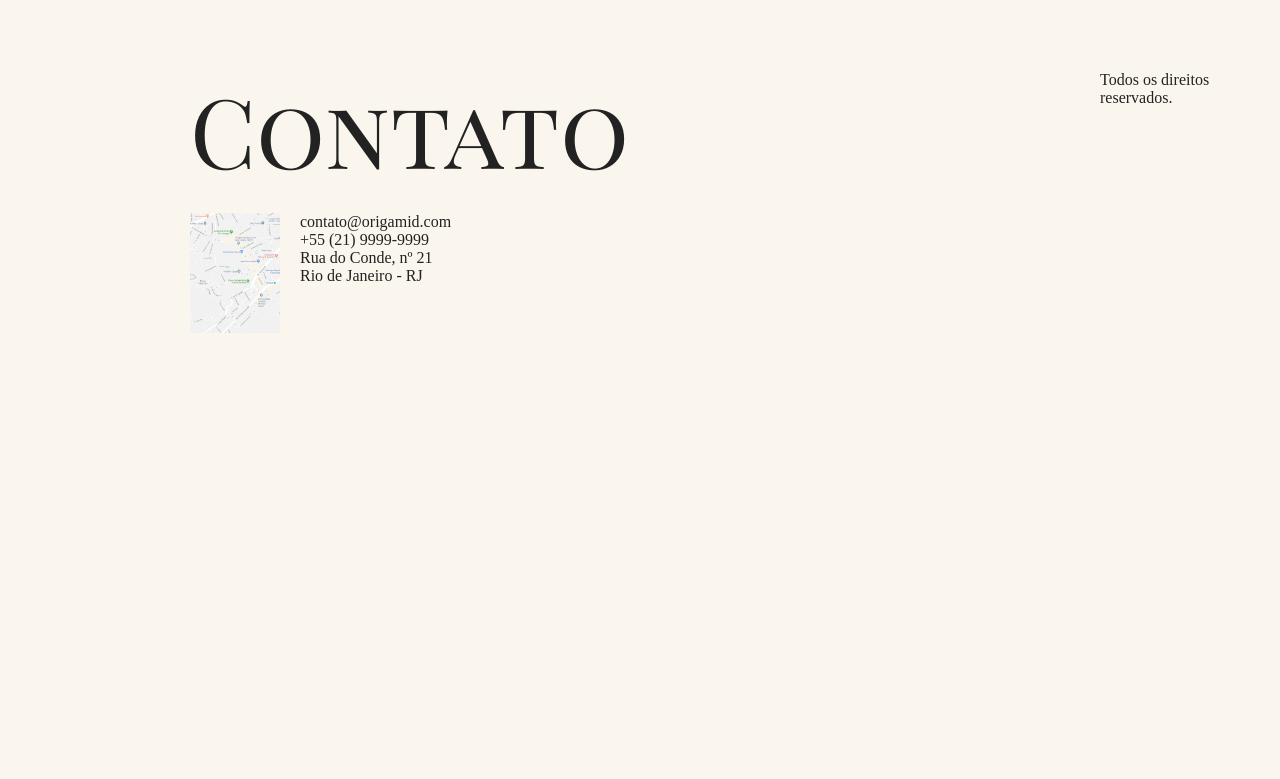
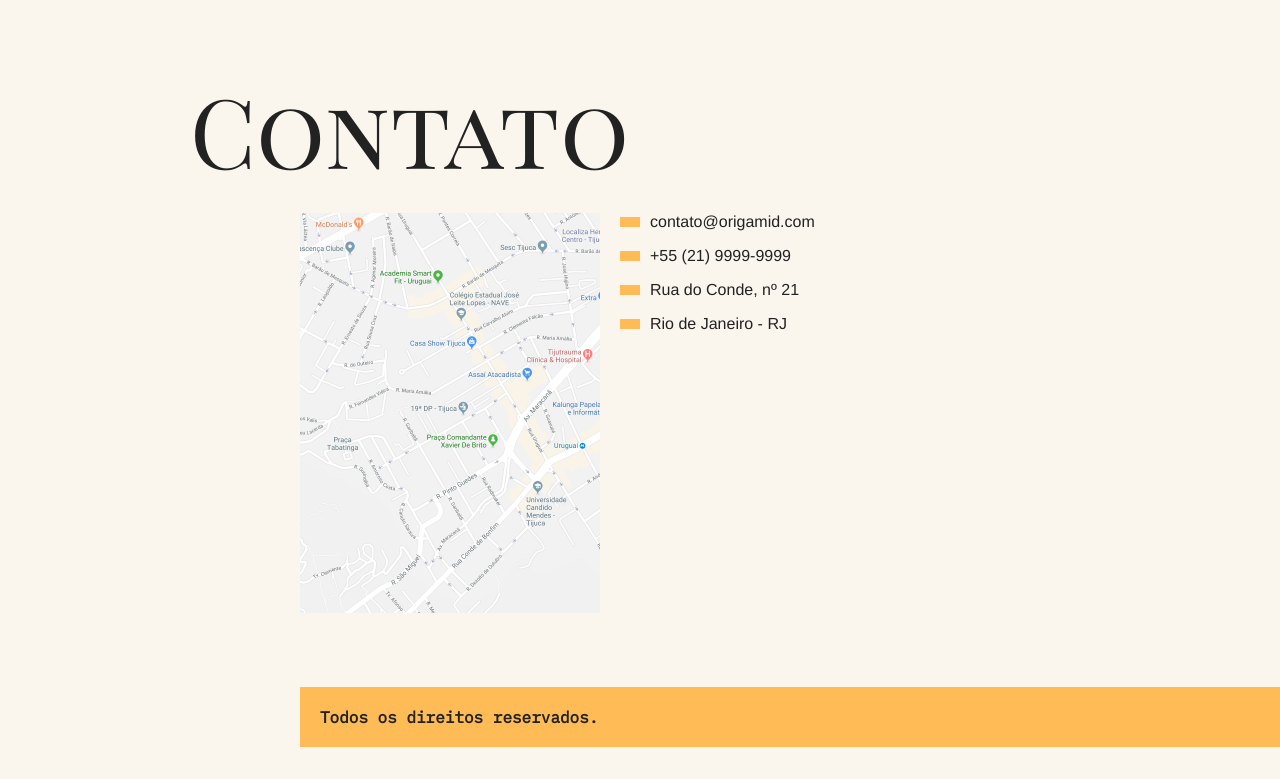
Before and after one commit to andersonwea/animais-fantasticos, a plain HTML site: page index.html in a window 1280 px wide. Shown: the part 2914-3693 px from the top of the page. Before the commit the page ends 3321 px from the top, so only its background shows below. Drawn offline with Linux system fonts and the light colour scheme.

Commit message:
estilizado a seção de contato e footer

```diff
--- a/css/style.css
+++ b/css/style.css
@@ -129,3 +129,37 @@ body {
   margin-bottom: 0.5rem;
   margin-left: 30px;
 }
+
+.mapa {
+  grid-column: 2;
+}
+
+.dados {
+  grid-column: 3;
+}
+
+.dados li {
+  margin-bottom: 1rem;
+  font-family: Helvetica, Arial;
+}
+
+.dados li::before {
+  content: "";
+  display: inline-block;
+  width: 20px;
+  height: 10px;
+  margin-right: 10px;
+  background: #fb5;
+}
+
+.copy {
+  grid-column: 3 / 5;
+  margin-bottom: 2rem;
+  background: #fb5;
+}
+
+.copy p {
+  padding: 20px;
+  font-family: "IBM Plex Mono", monospace;
+  font-weight: bold;
+}
```
